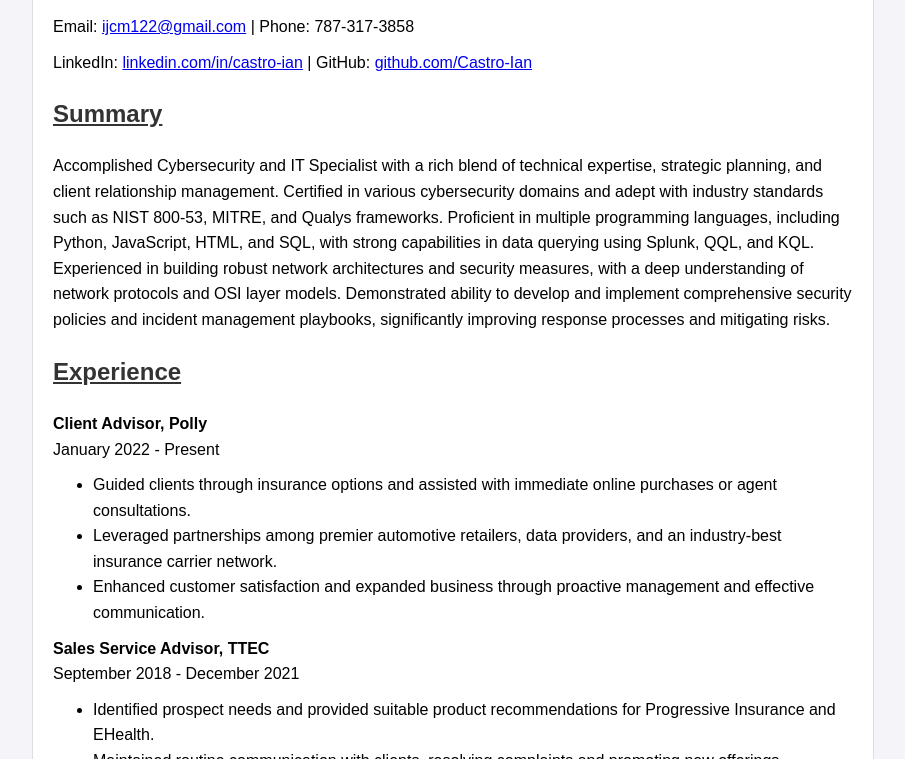
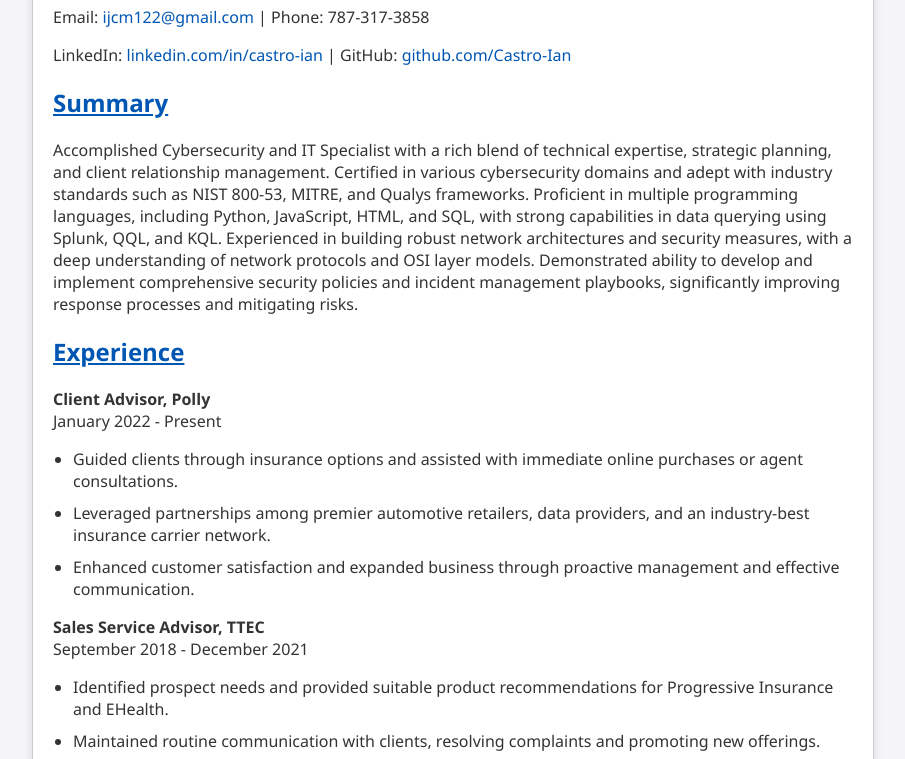
Before and after one commit to Castro-Ian/Resume-Project-, a plain HTML site: page index.html in a window 1280 px wide. Shown: the part 121-880 px from the top of the page, without its empty margins (187-1092 px from the left). Drawn offline with Linux system fonts and the light colour scheme.

Commit message:
Update style.css

```diff
--- a/style.css
+++ b/style.css
@@ -1,25 +1,31 @@
 body {
-    font-family: Arial, sans-serif;
+    font-family: 'Segoe UI', Tahoma, Geneva, Verdana, sans-serif;
     margin: 0;
     padding: 20px;
-    line-height: 1.6;
     background-color: #f4f4f9;
+    color: #333;
 }
 
 .container {
     max-width: 800px;
     margin: auto;
     padding: 20px;
-    border: 1px solid #ddd;
-    background-color: #fff;
+    border: 1px solid #ccc;
+    background-color: #ffffff;
+    box-shadow: 0 0 10px rgba(0, 0, 0, 0.1);
 }
 
 h1, h2 {
-    color: #333;
+    color: #0056b3;
 }
 
-p, ul {
-    margin: 10px 0;
+a {
+    color: #0056b3;
+    text-decoration: none;
+}
+
+a:hover {
+    text-decoration: underline;
 }
 
 .section {
@@ -29,4 +35,13 @@ p, ul {
 .section-title {
     font-weight: bold;
     text-decoration: underline;
+    color: #0056b3;
 }
+
+ul {
+    padding-left: 20px;
+}
+
+li {
+    margin-bottom: 10px;
+}
```
